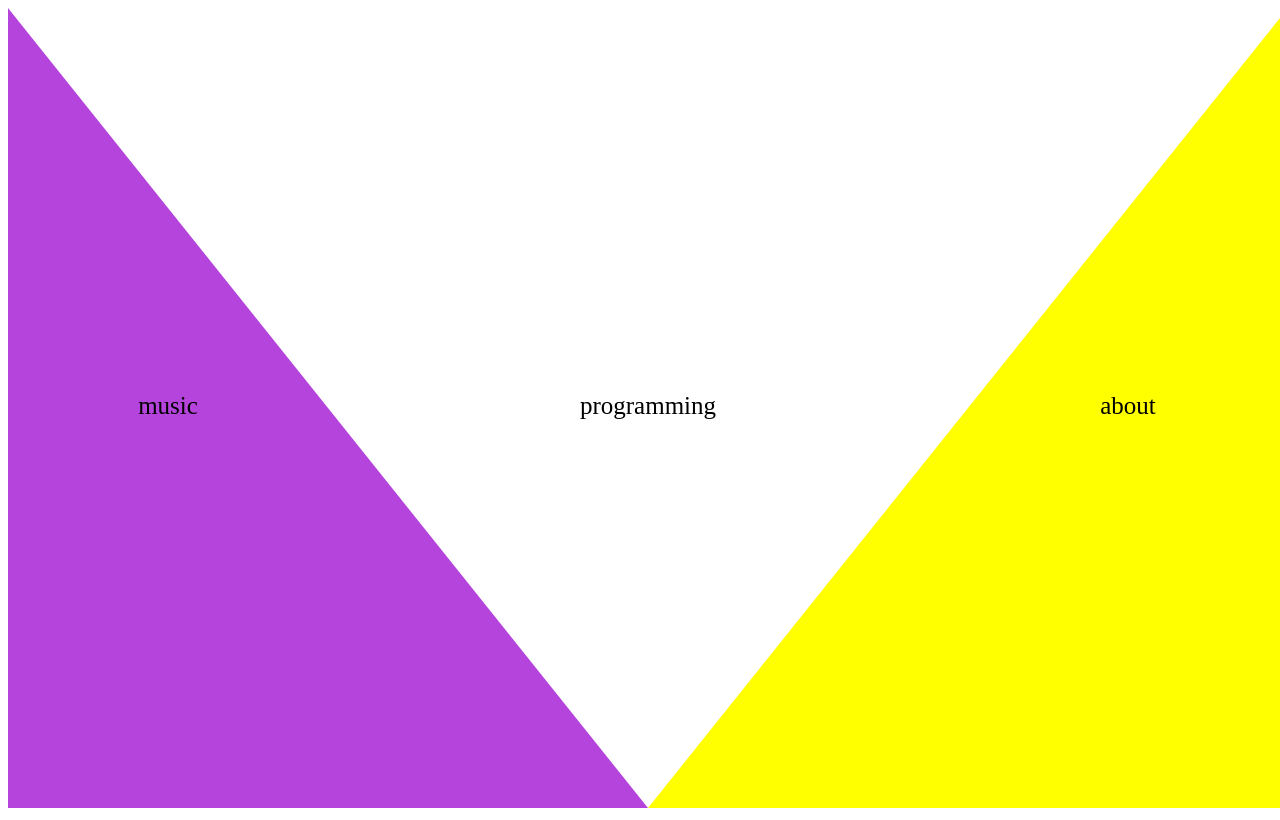
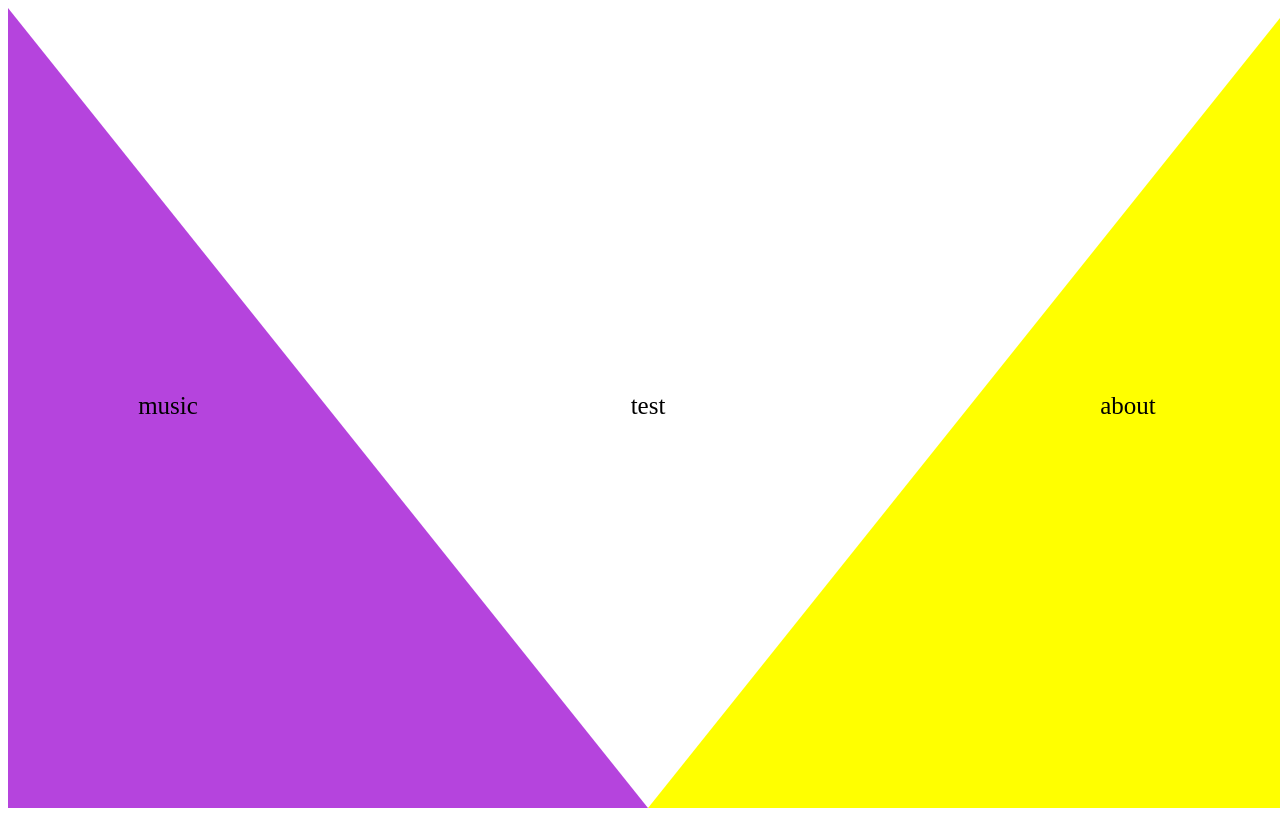
Before and after one commit to jblake05/jblake05.github.io, a SvelteKit app: page / in a window 1280 px wide. Built offline with nearby package versions, Linux system fonts and the light colour scheme.

Commit message:
build change test

```diff
--- a/src/routes/+page.svelte
+++ b/src/routes/+page.svelte
@@ -65,7 +65,7 @@
 
     <a href="/programming">
         <text x="50%" y="50%" dominant-baseline="middle" text-anchor="middle" fill="black">
-			programming
+			test
 		</text>
     </a>
 
```
